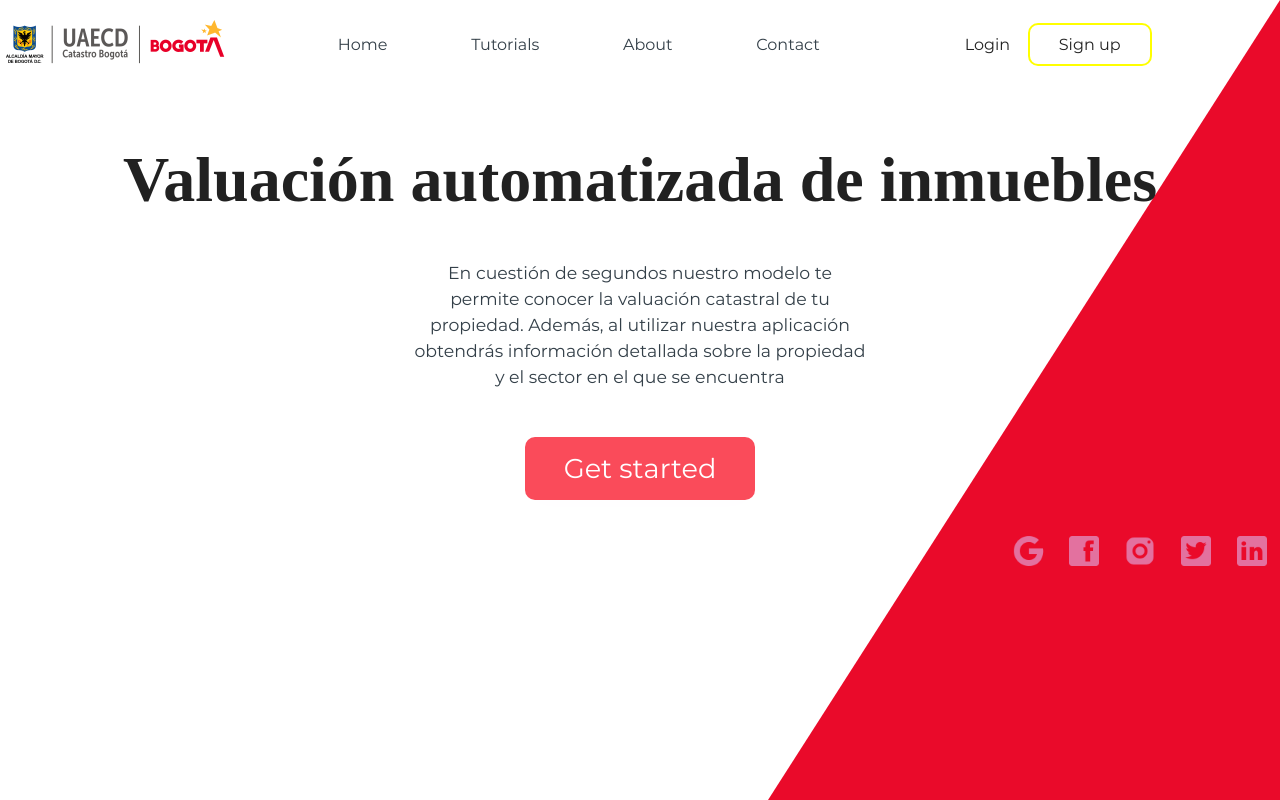
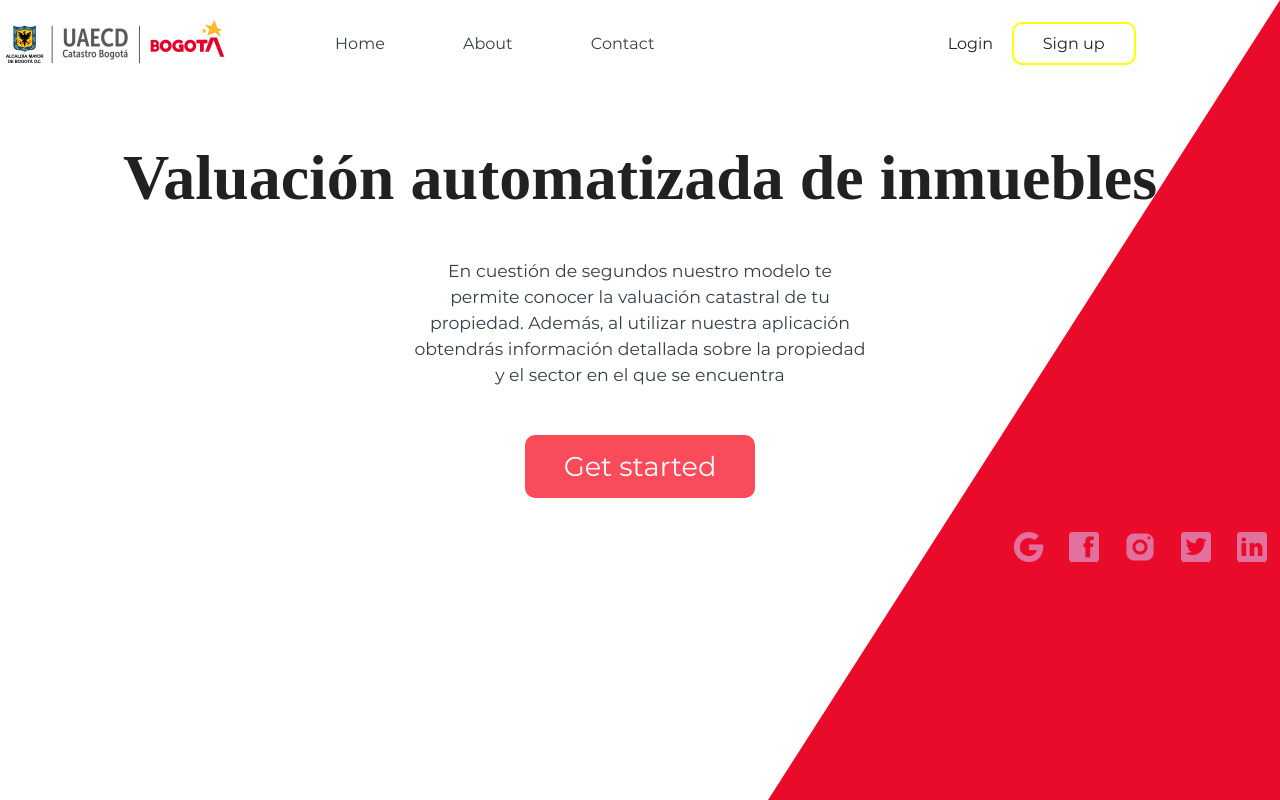
Before and after one commit to Kenneth-ca/ds4a_catastro_project, a Flask app: template project-app/flask_app/templates/index.jinja2 in a window 1280 px wide. Run offline with Flask 3, Linux system fonts and the light colour scheme; the template is opened without the code that fills it, so the values that code supplies are empty; the visitor is signed in with stand-in values (Sample User, id 1); some libraries are stand-ins or nearby versions; some web fonts are replaced.

Commit message:
updated template

```diff
--- a/project-app/flask_app/templates/index.jinja2
+++ b/project-app/flask_app/templates/index.jinja2
@@ -19,7 +19,6 @@
         <nav>
             <ul>
                 <li>Home</li>
-                <li>Tutorials</li>
                 <li>About</li>
                 <li>Contact</li>
             </ul>
```
